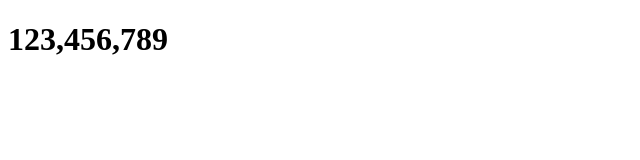
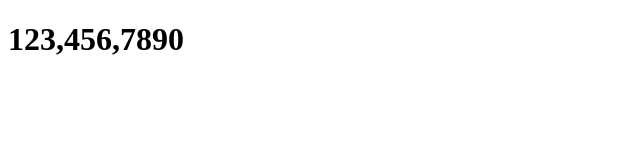
Before and after one commit to a505690462a/python1802, a plain HTML site: page index.html in a window 1280 px wide. Shown: the full height of the page, 0-640 px from the left. Drawn offline with Linux system fonts and the light colour scheme.

Commit message:
first commit file

```diff
--- a/index.html
+++ b/index.html
@@ -5,6 +5,6 @@
     <title>Title</title>
 </head>
 <body>
-<h1>123,456,789</h1>
+<h1>123,456,7890</h1>
 </body>
 </html>
```
